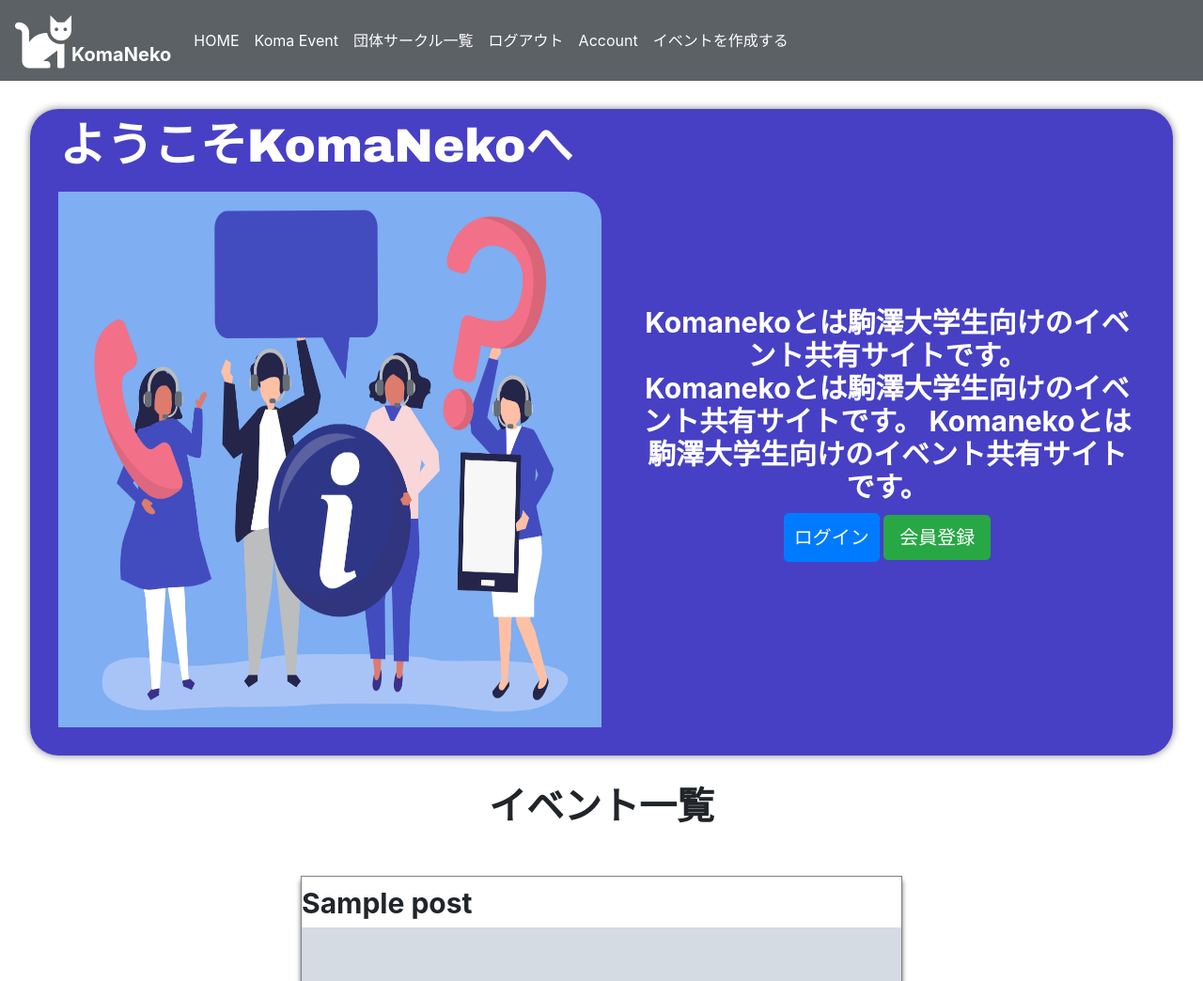
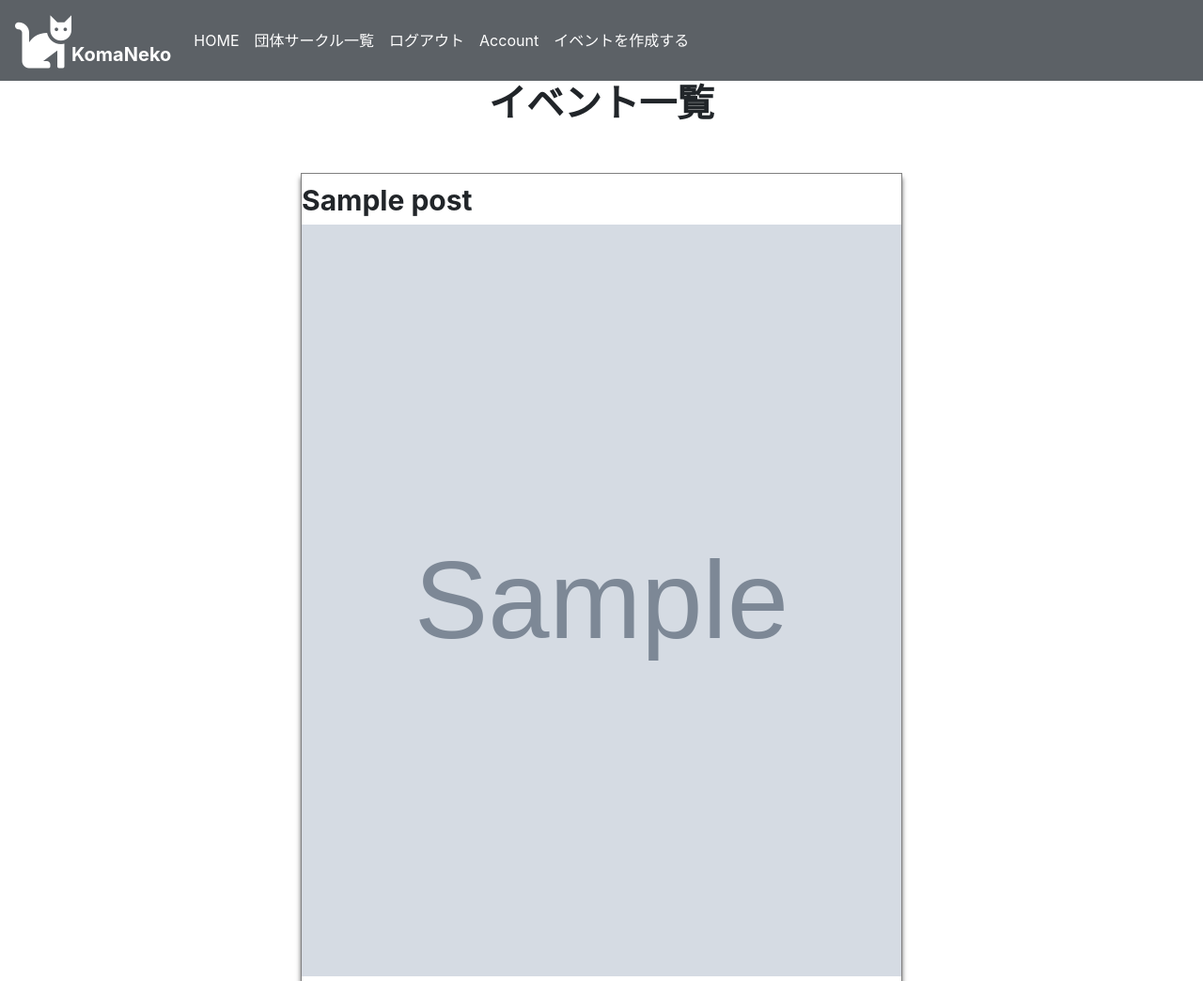
Before and after one commit to daikiyano/komaneko, a Flask app: page / in a window 1280 px wide. Shown: the top 1044 px of the page at 94% size. Run offline with Flask 2, Linux system fonts and the light colour scheme; a user stored in the database is signed in; tables that the repository leaves empty hold one stand-in row (values such as "Sample post"); grey boxes marked "Sample" are stand-in pictures; some libraries are stand-ins or nearby versions.

Commit message:
Add no image to s3 and change style for intro

```diff
--- a/companyblog/blog_posts/views.py
+++ b/companyblog/blog_posts/views.py
@@ -95,7 +95,7 @@ def create_post():
 
 #Blog Post (view)
 @blog_posts.route('/<int:blog_post_id>',methods=['GET','POST'])
-@login_required
+# @login_required
 def blog_post(blog_post_id):
     blog_post = BlogPost.query.get_or_404(blog_post_id)
     comments = Comment.query.filter_by(post_id=blog_post_id)
--- a/companyblog/static/pc.css
+++ b/companyblog/static/pc.css
@@ -81,17 +81,18 @@
 .site_intro_box_inside{
   height: 400px;
   position: relative;
-  top:200px;
+  top:170px;
 }
 
 .intro_p{
-  font-size:30px;
+  font-size:29px;
+
   margin: auto 0;
   padding: auto 0;
   padding-top:30px;
   padding: 10px 40px;
   width:100%;
-  line-height:35px;
+  line-height:50px;
 }
 
 
@@ -202,6 +203,7 @@
 
 .details_title{
   border-bottom: 4px solid rgba(121,74,168,0.9);
+  padding-top:20px;
   text-align: left;
   font-size:40px;
 }
@@ -209,6 +211,7 @@
 .post_details p{
   font-size:22px;
   text-align: left;
+  line-hieght:30px;
 
 }
 
--- a/companyblog/static/phone.css
+++ b/companyblog/static/phone.css
@@ -49,6 +49,7 @@
   color:white;
   height:auto;
   margin-bottom:30px;
+  padding-bottom:40px;
   margin-top:0;
   background:rgba(51,44,191,0.9);
   border-radius:5px;
@@ -57,7 +58,7 @@
 
 .site_box_title{
   font-family:arial black;
-  padding:10px 0;
+  padding:30px 0;
 }
 
 .title_image{
@@ -73,7 +74,7 @@
 
 .intro_p{
   font-size:20px;
-  padding: 5px 10px;
+  padding: 10px 10px;
   width:100%;
   line-height:35px;
 }
--- a/companyblog/templates/base.html
+++ b/companyblog/templates/base.html
@@ -16,7 +16,6 @@
   </head>
 
   <body>
-
     <nav class="navbar navbar-expand-lg navbar-light bg-dark" style="opacity:0.8;　background-color: #794aa8;">
   <a style="color:white;" class="navbar-brand" href="#"><i class="fas fa-cat" style="font-size:60px;"></i><b>KomaNeko</b>
 </a>
@@ -27,9 +26,6 @@
     <ul class="navbar-nav">
       <li class='nav-link'>
         <a style="color:white;" href="{{url_for('core.index')}}">HOME</a>
-      </li>
-      <li class='nav-link'>
-        <a style="color:white;" href="{{url_for('core.info')}}">Koma Event</a>
       </li>
       <li class='nav-link'>
         <a style="color:white;" href="{{ url_for('users.all') }}">団体サークル一覧</a>
--- a/companyblog/templates/index.html
+++ b/companyblog/templates/index.html
@@ -2,6 +2,7 @@
 {% block content %}
 <p class="page-top"><a class="fas fa-angle-up" href="#wrap"></a></p>
 
+{% if not current_user.is_authenticated %}
 <div class="site_box">
   <div class="site_title_box">
     <h2 class="site_box_title"><b>ようこそKomaNekoへ</b></h2>
@@ -9,14 +10,15 @@
   </div>
   <div class="site_intro_box">
   <div class="site_intro_box_inside">
-    <h2 class="intro_p"><b>Komanekoとは駒澤大学生向けのイベント共有サイトです。<br>
-    Komanekoとは駒澤大学生向けのイベント共有サイトです。
-    Komanekoとは駒澤大学生向けのイベント共有サイトです。</b></h2>
+    <h2 class="intro_p"><b>Komanekoは駒澤大学生向けのイベント共有サイトです。<br>
+    駒澤大学にはワンキャンパスの強みがあります。<br>学年学部を超えた交流の場があり、ダイバシティな環境の元で様々な価値観や考えに触れることができます。
+    Komanekoでは部活、サークルまたは個人が開催するイベントを簡単に共有することができます。</b></h2>
     <a href="{{url_for('users.login')}}" class="btn btn-primary btn-lg" style="padding:10px;">ログイン</a>
     <a href="{{url_for('users.register')}}" class="btn btn-success btn-lg">会員登録</a>
   </div>
   </div>
 </div>
+{% endif %}
 
 
 <h1 class="event_top"><b>イベント一覧</b></h1>
--- a/companyblog/users/views.py
+++ b/companyblog/users/views.py
@@ -100,6 +100,7 @@ def login():
                 db.session.add(user)
                 db.session.commit()
                 login_user(user)
+                redirect(url_for('core.index'))
                 flash('{}さん　KomaNecoへようこそ！'.format(user.username))
 
                 next = request.args.get('next')
```
Also changed, not shown: companyblog/templates/all.html (+8 -8 lines), companyblog/static/default_profile.png (added), data.sqlite.
